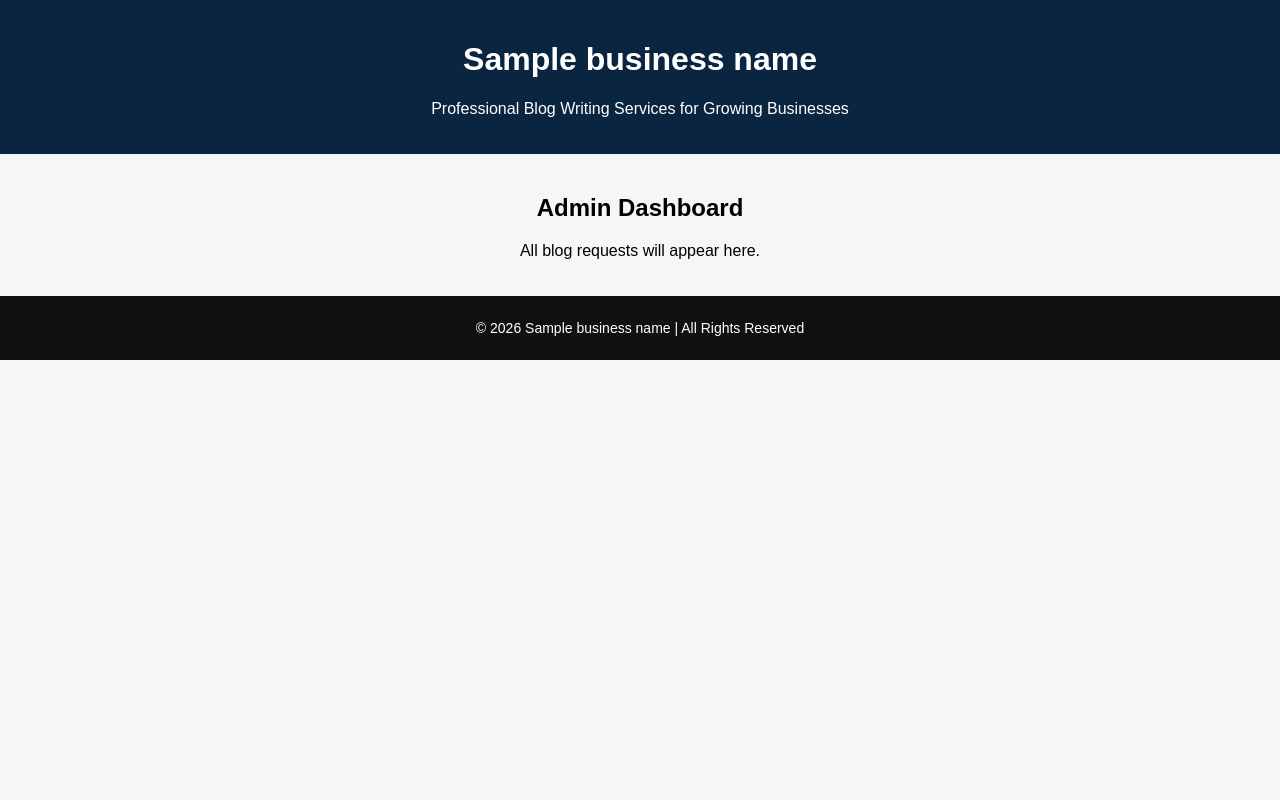
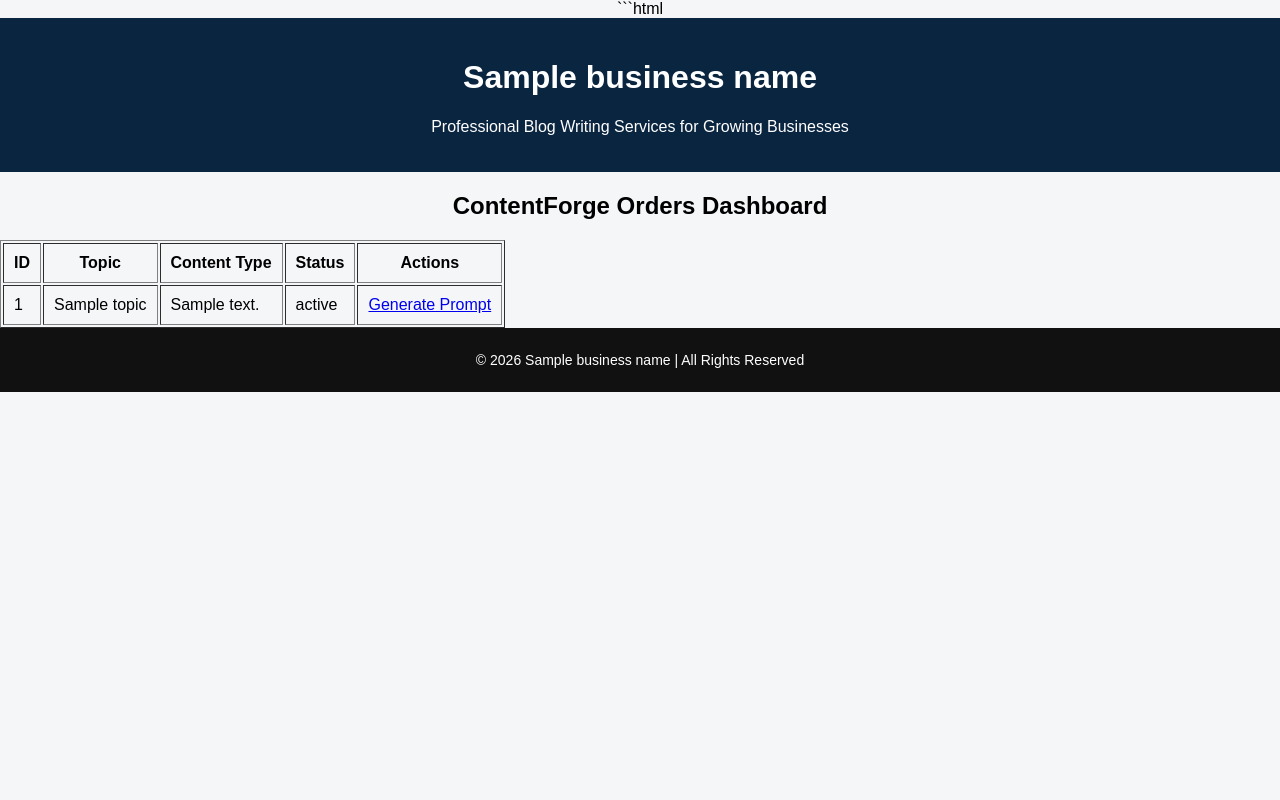
Before and after one commit to Manojg4599/blog-system-clean, a Flask app: template templates/dashboard.html in a window 1280 px wide. Run offline with Flask 3, Linux system fonts and the light colour scheme; the template is opened without the code that fills it: most values are stand-ins (such as "Sample title", 1, 10 or a date in 2020); parts of the project's set-up code (start-up, migrations or seed data) failed here and were passed over.

Commit message:
Update dashboard template with order details

````diff
--- a/templates/dashboard.html
+++ b/templates/dashboard.html
@@ -1,13 +1,42 @@
+```html
 {% extends "base.html" %}
 
 {% block content %}
 
-<section>
+<h2>ContentForge Orders Dashboard</h2>
 
-<h2>Admin Dashboard</h2>
+<table border="1" cellpadding="10">
 
-<p>All blog requests will appear here.</p>
+<tr>
+<th>ID</th>
+<th>Topic</th>
+<th>Content Type</th>
+<th>Status</th>
+<th>Actions</th>
+</tr>
 
-</section>
+{% for order in orders %}
+
+<tr>
+
+<td>{{ order.id }}</td>
+<td>{{ order.topic }}</td>
+<td>{{ order.content_type }}</td>
+<td>{{ order.status }}</td>
+
+<td>
+
+<a href="/generate-prompt/{{ order.id }}">
+Generate Prompt
+</a>
+
+</td>
+
+</tr>
+
+{% endfor %}
+
+</table>
 
 {% endblock %}
+```
````
